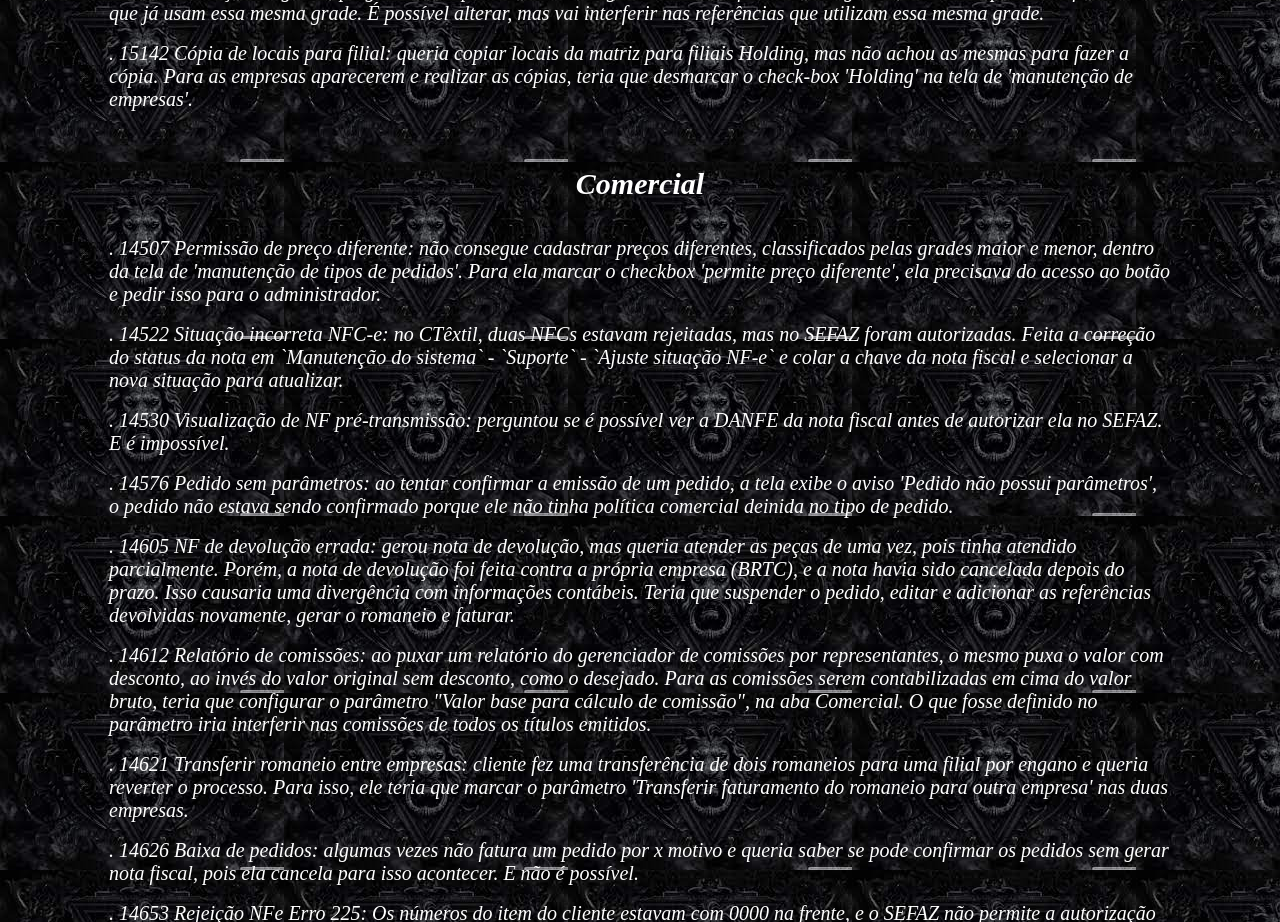
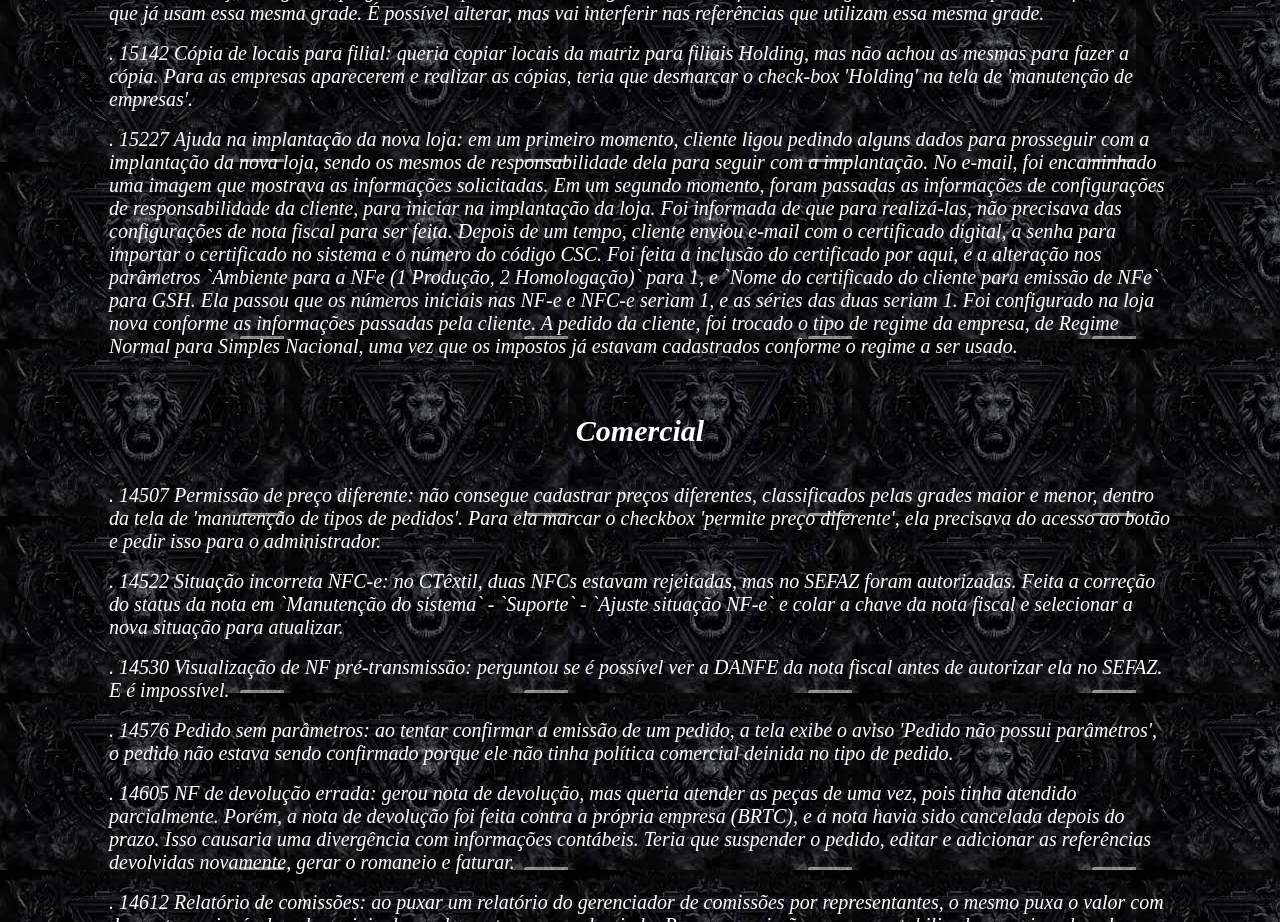
Before and after one commit to amandasofmercy/concussive, a plain HTML site: page index.html in a window 1280 px wide. Shown: the part 900-1822 px from the top of the page. Drawn offline with Linux system fonts and the light colour scheme.

Commit message:
Update index.html

```diff
--- a/index.html
+++ b/index.html
@@ -21,6 +21,7 @@
         <div>. 15074 Relatório de pessoas: pergunta se tem alguma tela do CTêxtil que gera um relatório apenas de pessoas jurídicas. A alternativa seria imprimir o relatório em Excel e remover as pessoas físicas durante a edição, mas que no formato PDF não seria possível essa alteração.</div>
         <div>. 15086 Alteração de grade: perguntou se é possível alterar a grade de uma referência sem gerar transtornos para as referências que já usam essa mesma grade. É possível alterar, mas vai interferir nas referências que utilizam essa mesma grade.</div>
         <div>. 15142 Cópia de locais para filial: queria copiar locais da matriz para filiais Holding, mas não achou as mesmas para fazer a cópia. Para as empresas aparecerem e realizar as cópias, teria que desmarcar o check-box 'Holding' na tela de 'manutenção de empresas'.</div>
+        <div>. 15227 Ajuda na implantação da nova loja: em um primeiro momento, cliente ligou pedindo alguns dados para prosseguir com a implantação da nova loja, sendo os mesmos de responsabilidade dela para seguir com a implantação. No e-mail, foi encaminhado uma imagem que mostrava as informações solicitadas. Em um segundo momento, foram passadas as informações de configurações de responsabilidade da cliente, para iniciar na implantação da loja. Foi informada de que para realizá-las, não precisava das configurações de nota fiscal para ser feita. Depois de um tempo, cliente enviou e-mail com o certificado digital, a senha para importar o certificado no sistema e o número do código CSC. Foi feita a inclusão do certificado por aqui, e a alteração nos parâmetros `Ambiente para a NFe (1 Produção, 2 Homologação)` para 1, e `Nome do certificado do cliente para emissão de NFe` para GSH. Ela passou que os números iniciais nas NF-e e NFC-e seriam 1, e as séries das duas seriam 1. Foi configurado na loja nova conforme as informações passadas pela cliente. A pedido da cliente, foi trocado o tipo de regime da empresa, de Regime Normal para Simples Nacional, uma vez que os impostos já estavam cadastrados conforme o regime a ser usado.</div>
     </section>
     <section> <!--SACs de Comercial parte 1-->
         <h3>Comercial</h3>
```
